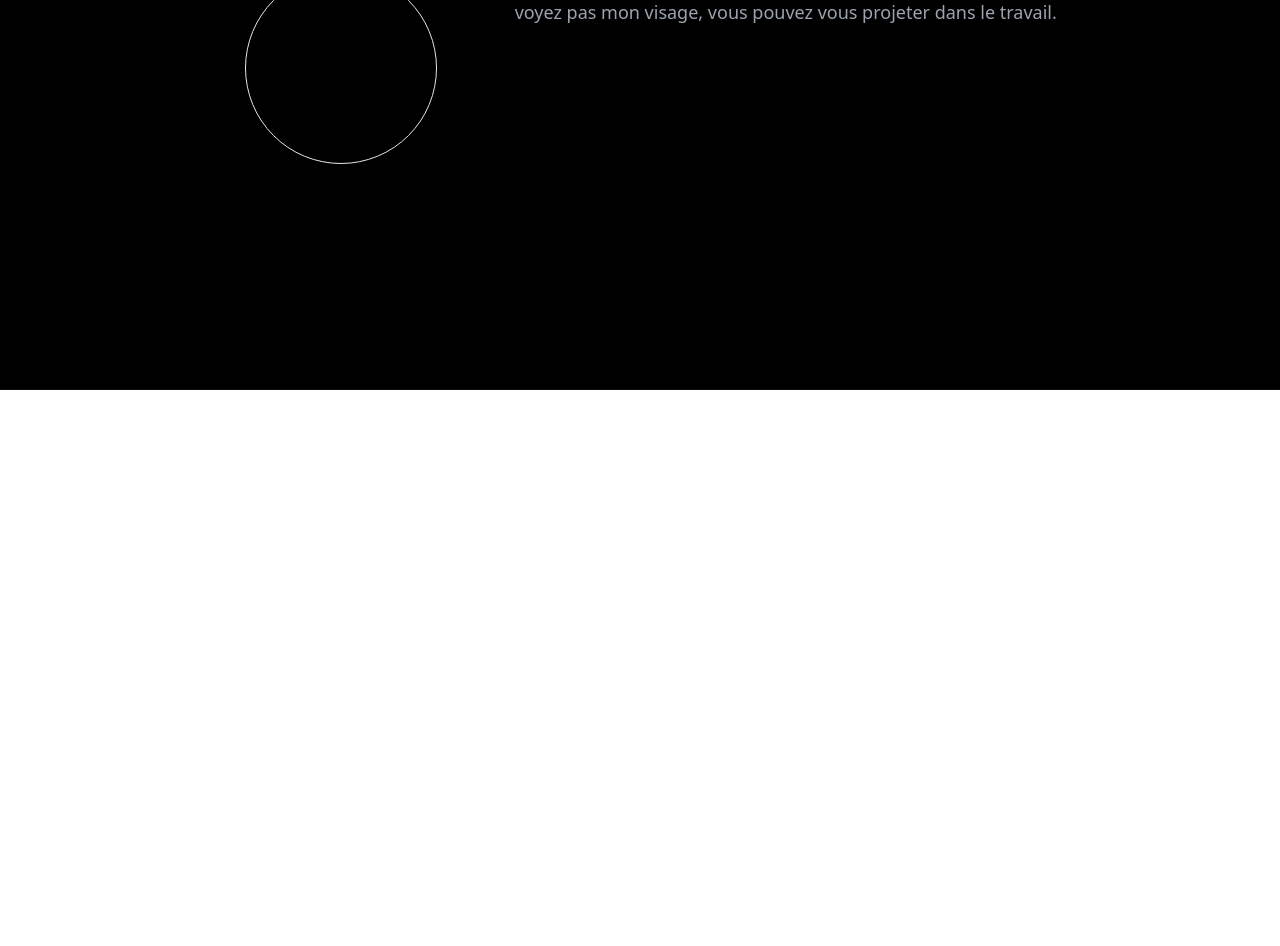
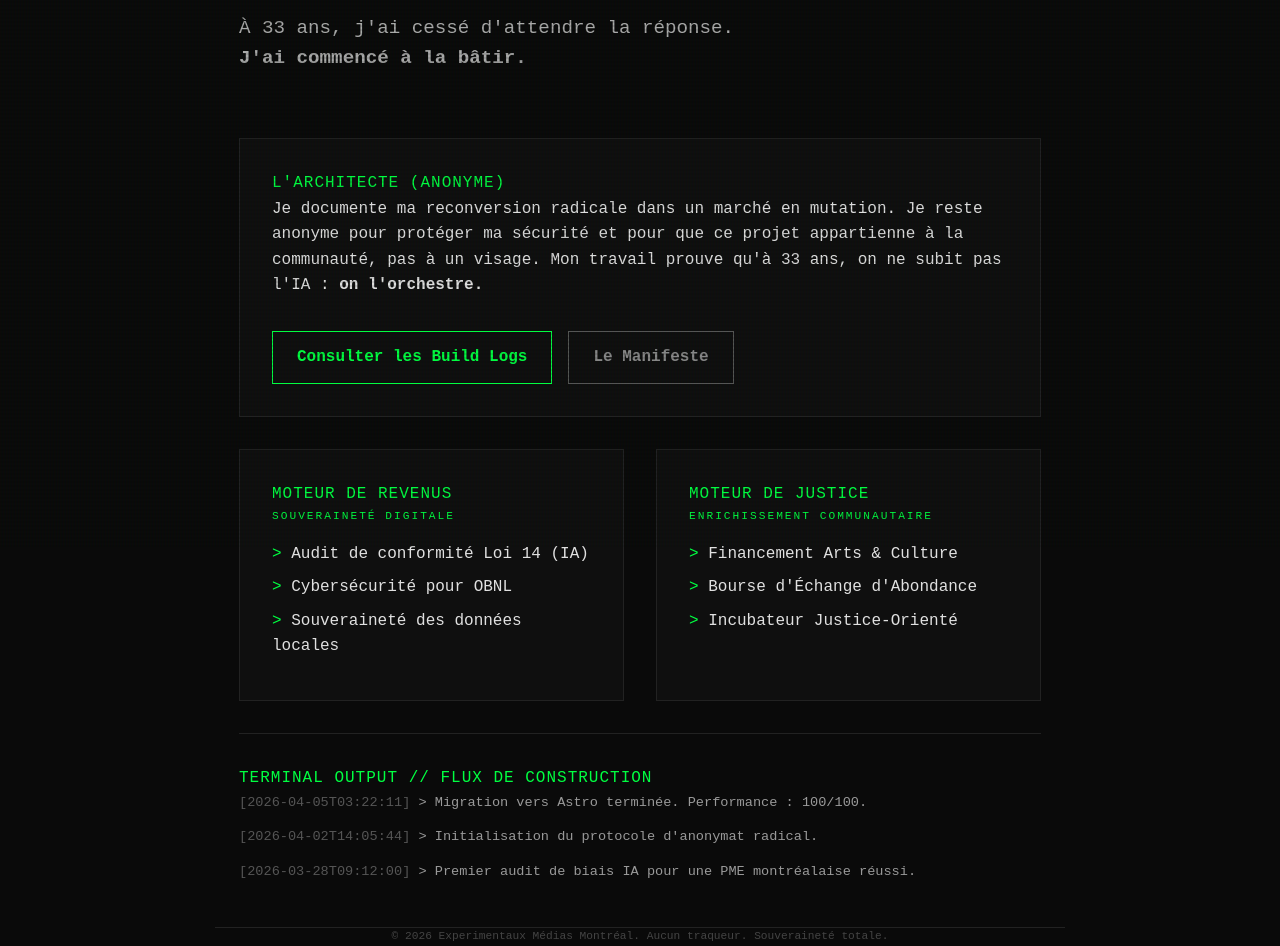
Before and after one commit to eri-kant/emm-site, an Astro site: page / in a window 1280 px wide. Shown: the part 253-1199 px from the top of the page. Before the commit the page ends 800 px from the top, so only its background shows below. Built offline with nearby package versions, Linux system fonts and the light colour scheme; Astro itself is replaced by a stand-in of ours.

Commit message:
feat: implement pulsing terminal UI and 33-year-old architect narrative

```diff
--- a/src/pages/index.astro
+++ b/src/pages/index.astro
@@ -1,41 +1,194 @@
-<section id="architect" class="py-24 bg-black border-b border-white/5">
-  <div class="max-w-4xl mx-auto px-6">
-    <div class="grid grid-cols-1 md:grid-cols-12 gap-12 items-center">
+---
+// src/pages/index.astro
+// Experimentaux Médias Montréal - 2026 Sovereignty Lab
+// Designed for: Zero-JS, High Privacy, Terminal Aesthetic
+---
 
-      <div class="md:col-span-4 flex justify-center">
-        <div class="w-48 h-48 border border-primary/30 rounded-full flex items-center justify-center relative overflow-hidden group">
-          <div class="absolute inset-0 bg-primary/5 animate-pulse"></div>
-          <code class="text-primary text-4xl font-mono tracking-tighter">ID:033</code>
-        </div>
-      </div>
+<html lang="fr">
+	<head>
+		<meta charset="utf-8" />
+		<link rel="icon" type="image/svg+xml" href="/favicon.svg" />
+		<meta name="viewport" content="width=device-width" />
+		<meta name="generator" content={Astro.generator} />
+		<title>EMM | Souveraineté Numérique Montréal</title>
+		<meta name="description" content="Laboratoire de justice technologique à Montréal. Codé par une architecte de 33 ans pour le bien commun." />
+	</head>
+	<body>
+		<div class="scanlines"></div>
 
-      <div class="md:col-span-8">
-        <h2 class="text-3xl font-bold text-white mb-6 tracking-tight">
-          Pourquoi l'anonymat. Pourquoi 33 ans.
-        </h2>
+		<header class="container">
+			<div class="system-status">
+				<span class="status-dot"></span> [ EMM_LAB_v2026.sys ]
+			</div>
+		</header>
 
-        <div class="space-y-6 text-gray-400 text-lg leading-relaxed">
-          <p>
-            Dans une industrie obsédée par le paraître, je mise sur la <span class="text-white">compétence</span> et la <span class="text-white">logique</span> plutôt que sur l'identité. Si vous ne voyez pas mon visage, vous pouvez vous projeter dans le travail.
-          </p>
+		<main class="container">
+			<section class="hero">
+				<div class="question-box">
+					<h1>Et si la technologie servait (enfin) le bien commun ?<span class="cursor"></span></h1>
+				</div>
+				<p class="subtitle">
+					À 33 ans, j'ai cessé d'attendre la réponse. <br />
+					<strong>J'ai commencé à la bâtir.</strong>
+				</p>
+			</section>
 
-          <div class="collapse collapse-plus bg-white/5 rounded-none border border-white/10">
-            <input type="radio" name="architect-accordion" checked="checked" />
-            <div class="collapse-title text-xl font-medium text-white">La souveraineté comme fonctionnalité</div>
-            <div class="collapse-content text-sm">
-              <p>En tant que fondatrice soucieuse de la cybersécurité, je documente mon parcours complet de reconversion sans sacrifier ma propre souveraineté des données.</p>
-            </div>
-          </div>
+			<section class="section-box">
+				<h2>L'Architecte (Anonyme)</h2>
+				<p>
+					Je documente ma reconversion radicale dans un marché en mutation.
+					Je reste anonyme pour protéger ma sécurité et pour que ce projet appartienne à la communauté, pas à un visage.
+					Mon travail prouve qu'à 33 ans, on ne subit pas l'IA : <strong>on l'orchestre.</strong>
+				</p>
+				<div class="actions">
+					<a href="#logs" class="btn">Consulter les Build Logs</a>
+					<a href="/manifeste" class="btn ghost">Le Manifeste</a>
+				</div>
+			</section>
 
-          <div class="collapse collapse-plus bg-white/5 rounded-none border border-white/10">
-            <input type="radio" name="architect-accordion" />
-            <div class="collapse-title text-xl font-medium text-white">Le pivot de 33 ans</div>
-            <div class="collapse-content text-sm">
-              <p>Je suis la preuve qu'il n'est jamais trop tard pour orchestrer les machines. Je construis en public pour montrer à chaque travailleur déplacé comment reprendre le contrôle de son agence numérique.</p>
-            </div>
-          </div>
-        </div>
-      </div>
-    </div>
-  </div>
-</section>
+			<div class="grid">
+				<section class="section-box">
+					<h3>Moteur de Revenus</h3>
+					<p class="label">Souveraineté Digitale</p>
+					<ul>
+						<li>Audit de conformité Loi 14 (IA)</li>
+						<li>Cybersécurité pour OBNL</li>
+						<li>Souveraineté des données locales</li>
+					</ul>
+				</section>
+
+				<section class="section-box">
+					<h3>Moteur de Justice</h3>
+					<p class="label">Enrichissement Communautaire</p>
+					<ul>
+						<li>Financement Arts & Culture</li>
+						<li>Bourse d'Échange d'Abondance</li>
+						<li>Incubateur Justice-Orienté</li>
+					</ul>
+				</section>
+			</div>
+
+			<section id="logs" class="logs">
+				<h2>Terminal Output // Flux de Construction</h2>
+				<div class="log-entry">
+					<span class="timestamp">[2026-04-05T03:22:11]</span> > Migration vers Astro terminée. Performance : 100/100.
+				</div>
+				<div class="log-entry">
+					<span class="timestamp">[2026-04-02T14:05:44]</span> > Initialisation du protocole d'anonymat radical.
+				</div>
+				<div class="log-entry">
+					<span class="timestamp">[2026-03-28T09:12:00]</span> > Premier audit de biais IA pour une PME montréalaise réussi.
+				</div>
+			</section>
+		</main>
+
+		<footer class="container">
+			<p>© 2026 Experimentaux Médias Montréal. Aucun traqueur. Souveraineté totale.</p>
+		</footer>
+
+		<style>
+			:root {
+				--bg: #0a0a0a;
+				--text: #e0e0e0;
+				--accent: #00ff41;
+				--accent-muted: #008f11;
+				--accent-glow: rgba(0, 255, 65, 0.15);
+				--border: #222;
+			}
+
+			body {
+				background-color: var(--bg);
+				color: var(--text);
+				font-family: 'Courier New', Courier, monospace;
+				margin: 0;
+				padding: 0;
+				line-height: 1.6;
+			}
+
+			.container {
+				max-width: 850px;
+				margin: 0 auto;
+				padding: 0 1.5rem;
+			}
+
+			header { padding: 2rem 1.5rem; font-size: 0.8rem; }
+			.status-dot {
+				display: inline-block; width: 8px; height: 8px;
+				background: var(--accent); border-radius: 50%; margin-right: 8px;
+				box-shadow: 0 0 5px var(--accent);
+			}
+
+			.hero { padding: 4rem 0; text-align: left; }
+
+			.question-box {
+				background: #111;
+				padding: 2.5rem;
+				border-left: 4px solid var(--accent);
+				margin-bottom: 2rem;
+				animation: pulse-glow 4s infinite ease-in-out;
+			}
+
+			h1 { font-size: 1.8rem; margin: 0; line-height: 1.2; color: var(--accent); }
+			h2, h3 { color: var(--accent); text-transform: uppercase; letter-spacing: 1px; }
+
+			.subtitle { font-size: 1.2rem; color: #aaa; }
+			.label { font-size: 0.7rem; color: var(--accent); letter-spacing: 2px; text-transform: uppercase; margin-bottom: 1rem; }
+
+			.section-box {
+				border: 1px solid var(--border);
+				padding: 2rem;
+				margin-bottom: 2rem;
+				background: rgba(255,255,255,0.02);
+			}
+
+			.grid { display: grid; grid-template-columns: 1fr 1fr; gap: 2rem; }
+			@media (max-width: 700px) { .grid { grid-template-columns: 1fr; } }
+
+			ul { list-style: none; padding: 0; }
+			li::before { content: "> "; color: var(--accent); }
+			li { margin-bottom: 0.5rem; }
+
+			.actions { display: flex; gap: 1rem; margin-top: 2rem; }
+
+			.btn {
+				padding: 0.8rem 1.5rem;
+				border: 1px solid var(--accent);
+				color: var(--accent);
+				text-decoration: none;
+				font-weight: bold;
+				transition: 0.3s ease;
+			}
+			.btn:hover { background: var(--accent); color: var(--bg); }
+			.btn.ghost { border-color: #555; color: #888; }
+			.btn.ghost:hover { border-color: var(--text); color: var(--text); }
+
+			.logs { padding: 2rem 0; border-top: 1px solid var(--border); }
+			.log-entry { font-size: 0.85rem; margin-bottom: 0.8rem; font-family: monospace; color: #999; }
+			.timestamp { color: #555; }
+
+			/* Animations */
+			@keyframes pulse-glow {
+				0%, 100% { box-shadow: 0 0 10px var(--accent-glow); border-left-color: var(--accent-muted); }
+				50% { box-shadow: 0 0 25px var(--accent-glow); border-left-color: var(--accent); }
+			}
+
+			.cursor {
+				display: inline-block; width: 12px; height: 1.2rem;
+				background: var(--accent); margin-left: 8px;
+				vertical-align: middle; animation: blink 1s step-end infinite;
+			}
+			@keyframes blink { from, to { opacity: 0; } 50% { opacity: 1; } }
+
+			/* Scanlines Overlay */
+			.scanlines {
+				position: fixed; top: 0; left: 0; width: 100%; height: 100%;
+				background: linear-gradient(rgba(18, 16, 16, 0) 50%, rgba(0, 0, 0, 0.1) 50%),
+							linear-gradient(90deg, rgba(255, 0, 0, 0.02), rgba(0, 255, 0, 0.01), rgba(0, 0, 255, 0.02));
+				background-size: 100% 4px, 3px 100%;
+				pointer-events: none; z-index: 100;
+			}
+
+			footer { padding: 4rem 0; font-size: 0.7rem; color: #444; border-top: 1px solid var(--border); text-align: center; }
+		</style>
+	</body>
+</html>
--- a/tailwind.config.mjs
+++ b/tailwind.config.mjs
@@ -4,10 +4,31 @@ import daisyui from "daisyui";
 export default {
   content: ['./src/**/*.{astro,html,js,jsx,md,mdx,svelte,ts,tsx,vue}'],
   theme: {
-    extend: {},
+    extend: {
+      // If you want to use these colors outside of DaisyUI components
+      // (like text-primary), they will now map to your custom theme below.
+    },
   },
   plugins: [daisyui],
   daisyui: {
-    themes: ["corporate", "business"], // Wix-like professional themes
+    themes: [
+      {
+        emm: {
+          "primary": "#a3e635",    // Lime Green (Sophisticated)
+          "secondary": "#fb923c",  // Neutral Orange (Industrial)
+          "accent": "#6ee7b7",     // Soft Emerald
+          "neutral": "#1f2937",    // Dark Grey
+          "base-100": "#000000",   // True Black Background
+          "info": "#3abff8",
+          "success": "#36d399",
+          "warning": "#fbbd23",
+          "error": "#f87272",
+
+          // These ensure text colors are readable on your new buttons
+          "--rounded-btn": "0rem", // Force sharp, industrial corners
+          "--btn-text-case": "uppercase",
+        },
+      },
+    ],
   },
 }
```
